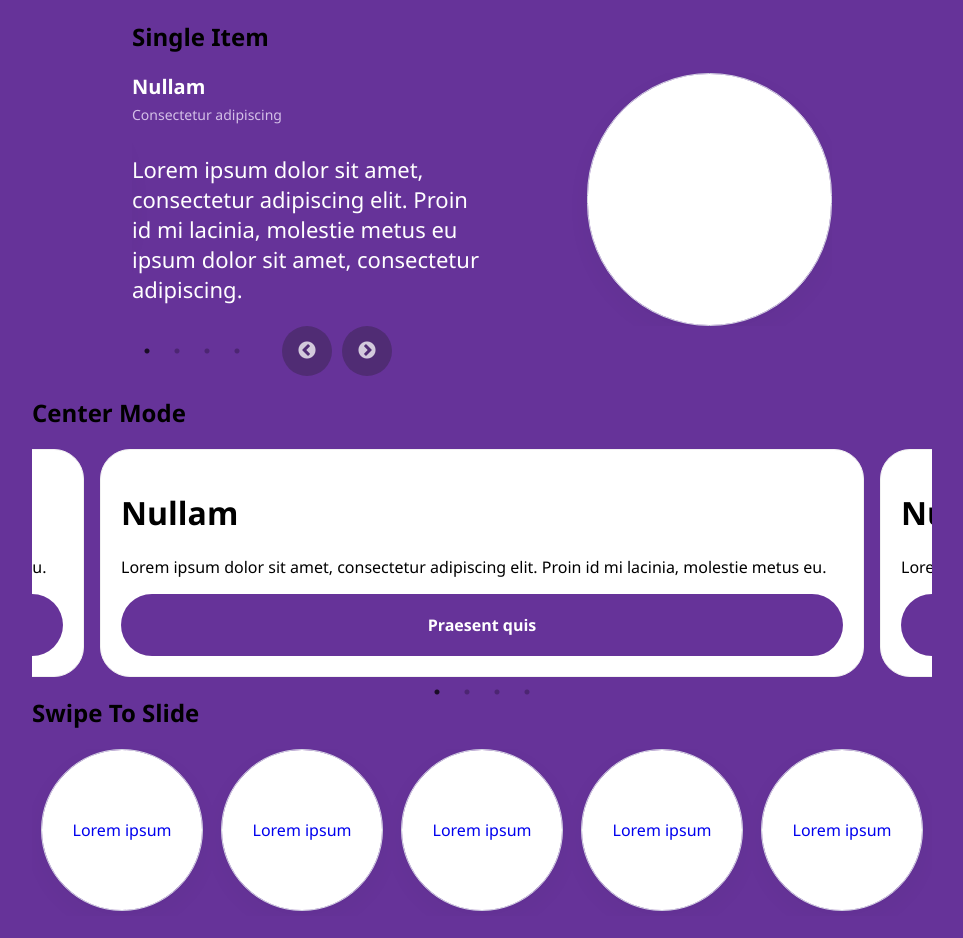
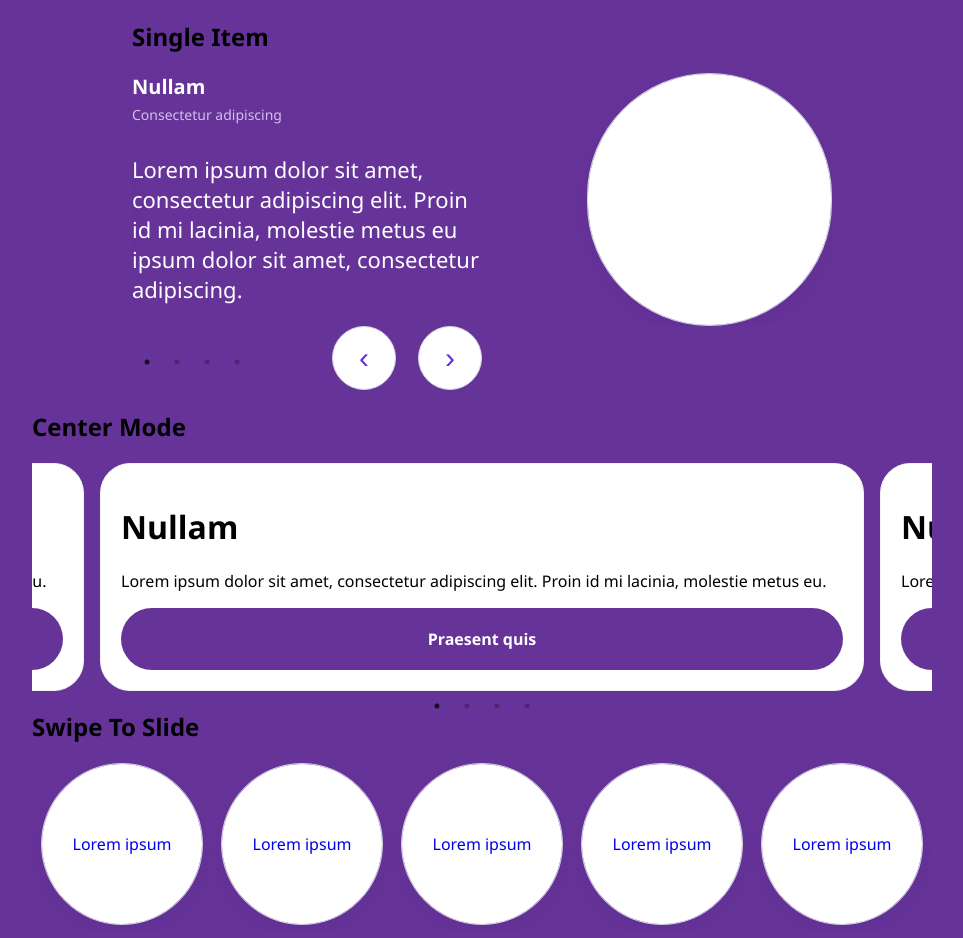
Before and after one commit to caioalexandrebr/react-slick, a React (Create React App) app: page / in a window 1280 px wide. Shown: the whole page, without its empty margins (158-1121 px from the left). Built offline with nearby package versions, Linux system fonts and the light colour scheme.

Commit message:
feat(SimpleSlider): add independent arrows

```diff
--- a/src/components/SimpleSlider/index.js
+++ b/src/components/SimpleSlider/index.js
@@ -1,14 +1,51 @@
 import React, { Component } from "react";
 import Slider from "react-slick";
+import styled from 'styled-components';
 import "./style.scss";
 import Product from '../Product';
 
+const ContentArrow = styled.div`
+  width: 150px;
+  display: flex;
+  margin-left: 200px;
+  justify-content: space-between;
+`;
+
+const ArrowSlide = styled.button`
+  width: 64px;
+  height: 64px;
+  display: flex;
+  color: #652CDB;
+  font-size: 30px;
+  background: white;
+  align-items: center;
+  border-radius: 500px;
+  box-sizing: border-box;
+  justify-content: center;
+  border: 1px solid #D3D3E2;
+`;
+
 export default class SimpleSlider extends Component {
+  constructor(props) {
+    super(props);
+    this.prev = this.prev.bind(this);
+    this.next = this.next.bind(this);
+  }
+
+  prev() {
+    this.slider.slickPrev();
+  }
+
+  next() {
+    this.slider.slickNext();
+  }
+
   render() {
     const settings = {
       dots: true,
       infinite: true,
       speed: 500,
+      arrows: false,
       slidesToShow: 1,
       slidesToScroll: 1,
       responsive: [
@@ -23,7 +60,7 @@ export default class SimpleSlider extends Component {
     return (
       <div>
         <h2> Single Item</h2>
-        <Slider {...settings}>
+        <Slider ref={slider => (this.slider = slider)} {...settings}>
           <div>
             <Product/>
           </div>
@@ -37,6 +74,14 @@ export default class SimpleSlider extends Component {
             <Product/>
           </div>
         </Slider>
+        <ContentArrow>
+          <ArrowSlide onClick={this.prev}>
+            &lsaquo;
+          </ArrowSlide>
+          <ArrowSlide onClick={this.next}>
+            &rsaquo;
+          </ArrowSlide>
+        </ContentArrow>
       </div>
     );
   }
--- a/src/components/SimpleSlider/style.scss
+++ b/src/components/SimpleSlider/style.scss
@@ -24,7 +24,8 @@
 
   .slick-dots {
     width: auto;
-    bottom: 15px;
+    bottom: -32px;
     position: absolute;
+    transform: translateY(50%);
   }
 }
```
